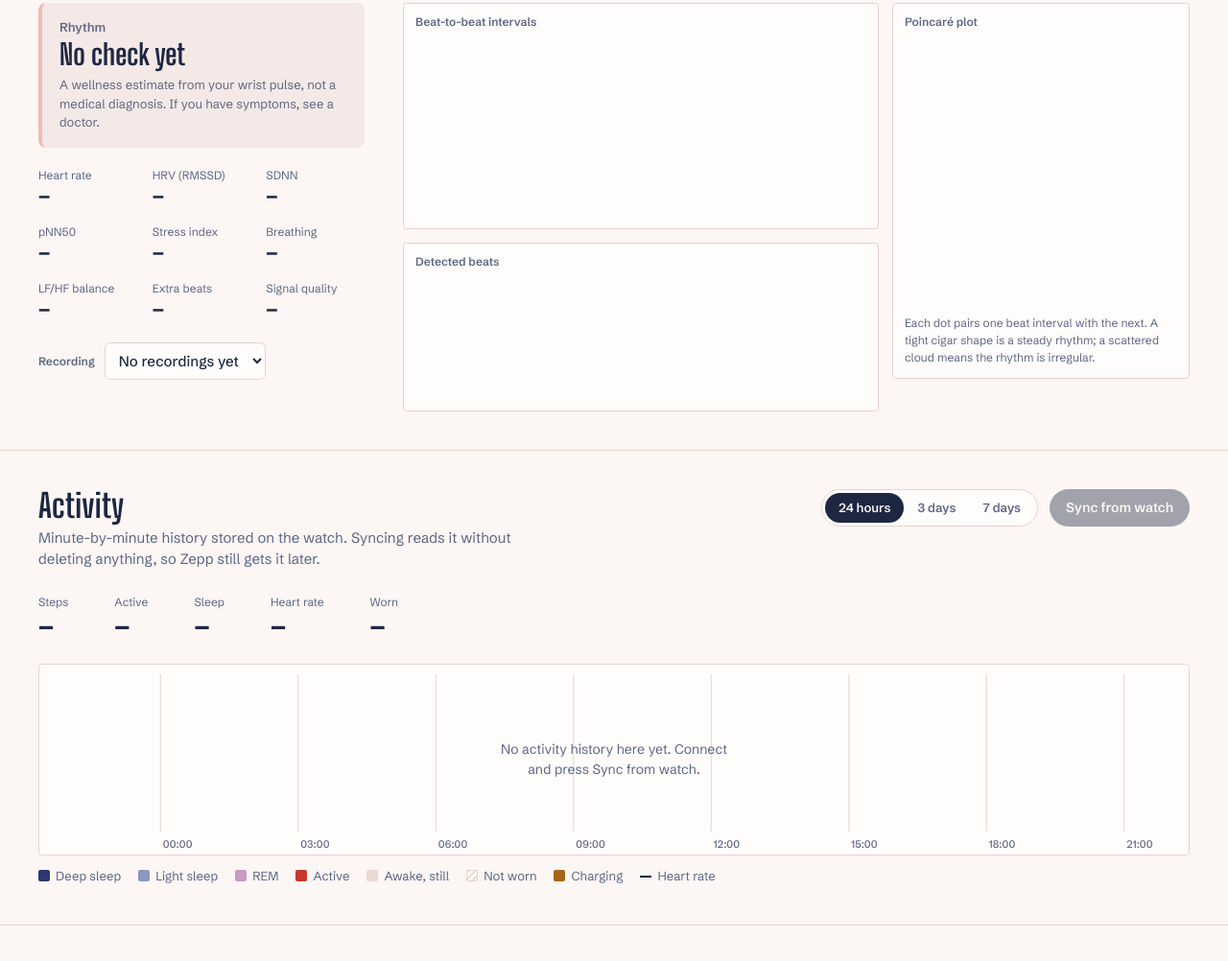
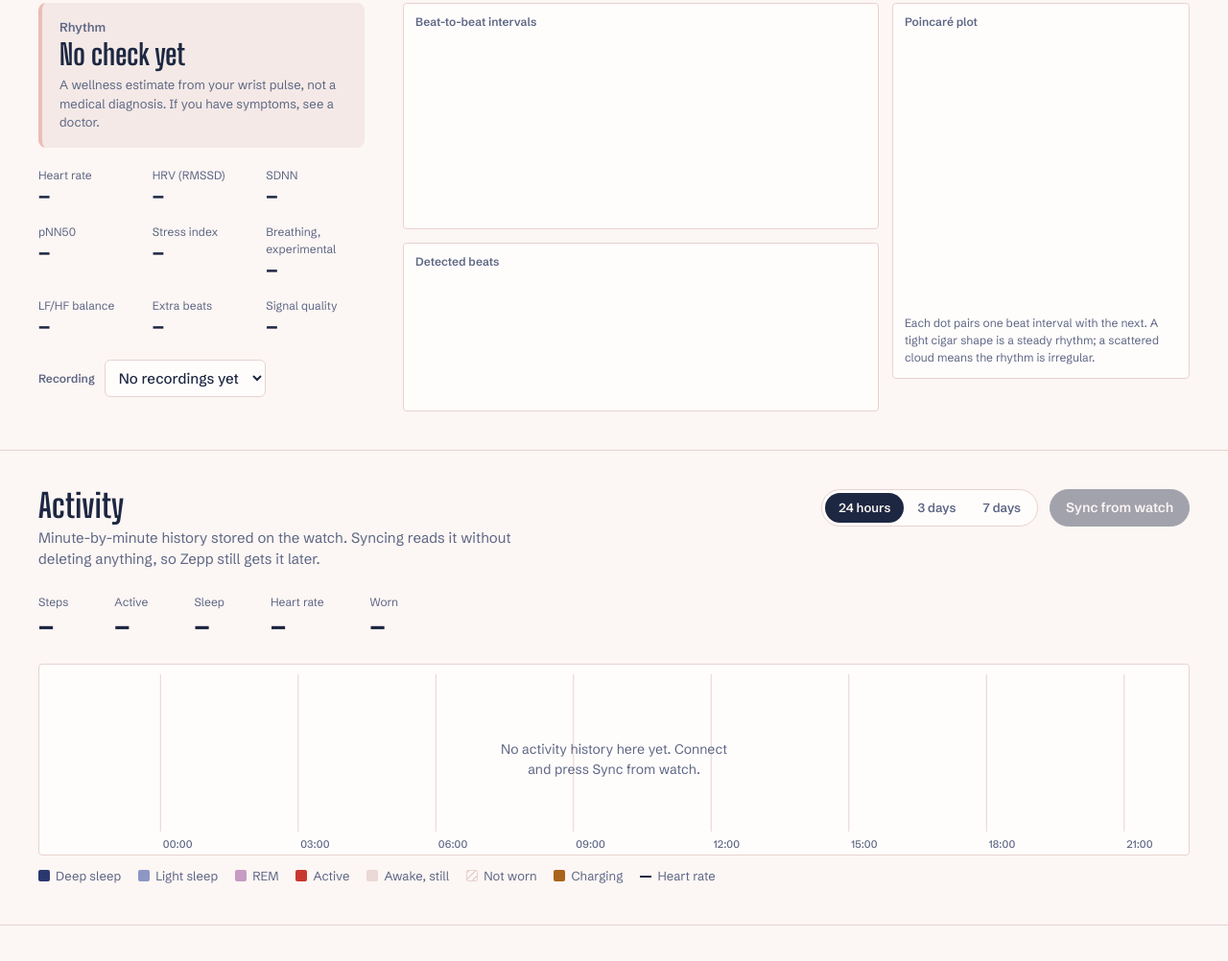
Before and after one commit to AbhiramJayasankar/heartline-zepp-alternative, a plain HTML site: page web/index.html in a window 1280 px wide. Shown: the part 1515-2517 px from the top of the page at 96% size. Drawn offline with Linux system fonts and the light colour scheme; no server answers.

Commit message:
Label PPG breathing rate as experimental

```diff
--- a/web/index.html
+++ b/web/index.html
@@ -162,7 +162,7 @@
             <div><dt>SDNN</dt><dd id="c-sdnn">–</dd></div>
             <div><dt>pNN50</dt><dd id="c-pnn50">–</dd></div>
             <div><dt>Stress index</dt><dd id="c-stress">–</dd></div>
-            <div><dt>Breathing</dt><dd id="c-resp">–</dd></div>
+            <div><dt>Breathing, experimental</dt><dd id="c-resp">–</dd></div>
             <div><dt>LF/HF balance</dt><dd id="c-lfhf">–</dd></div>
             <div><dt>Extra beats</dt><dd id="c-ectopic">–</dd></div>
             <div><dt>Signal quality</dt><dd id="c-sqi">–</dd></div>
```
